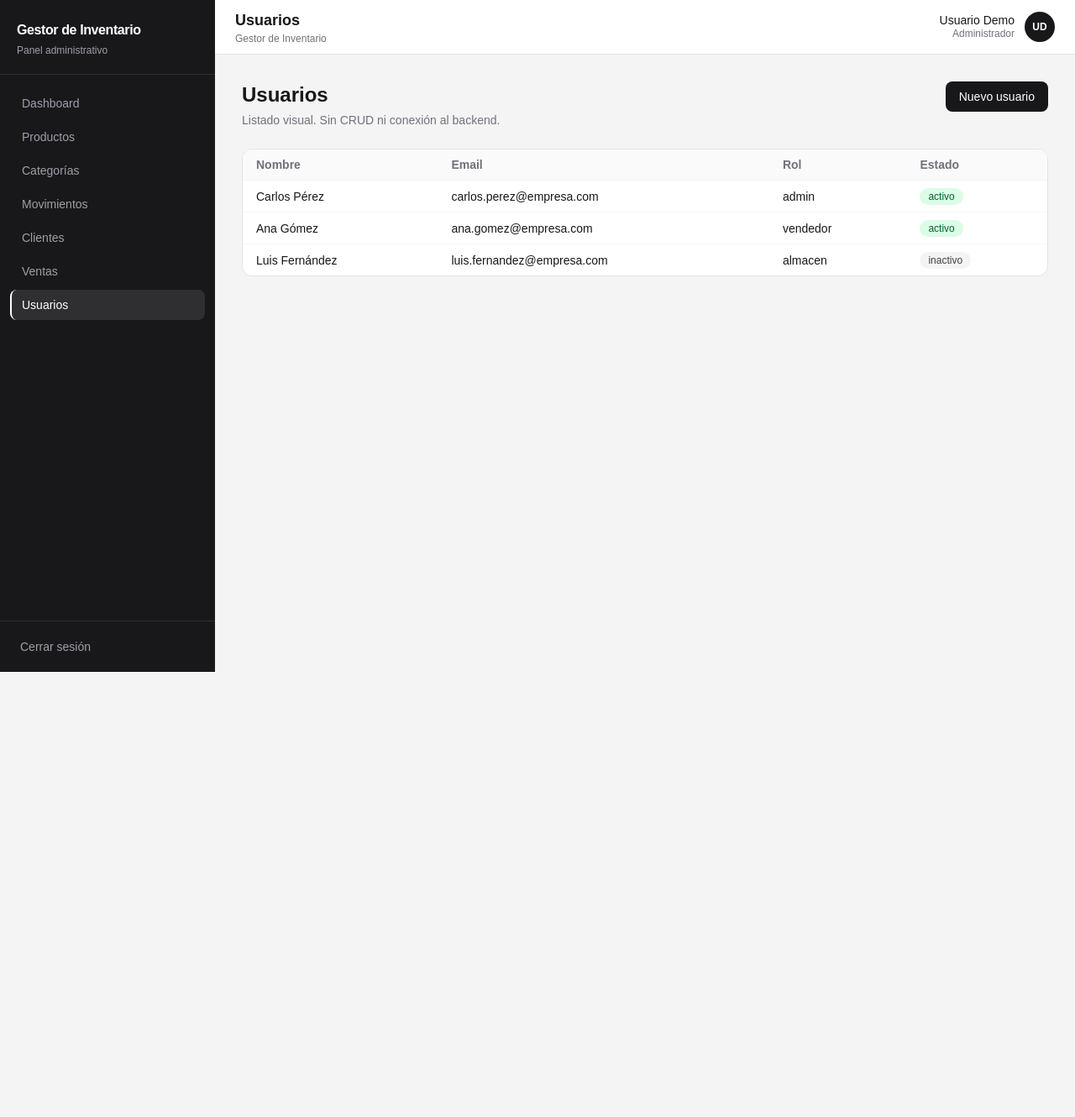
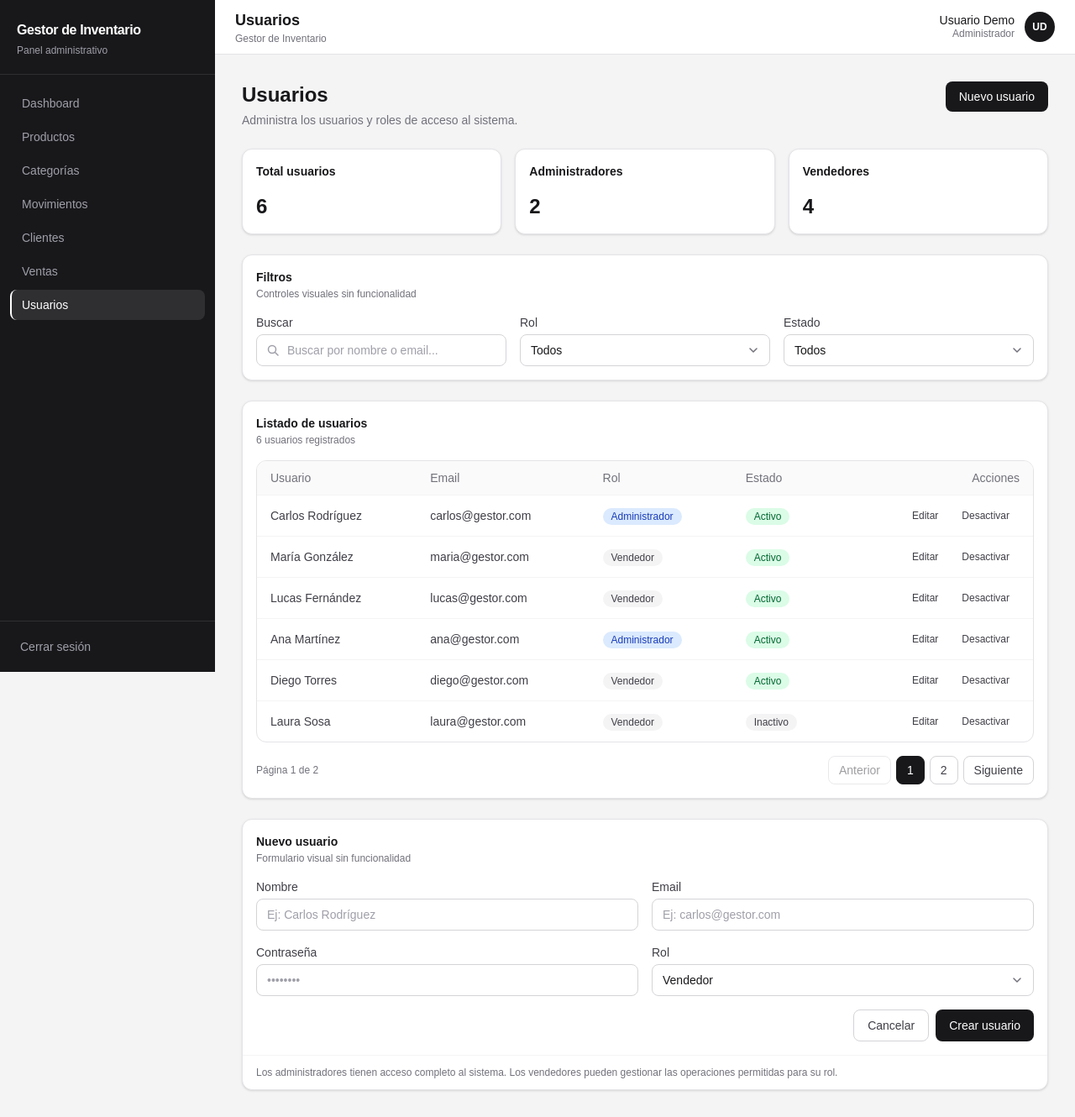
Before and after one commit to Maxii34/Gestor-Inventario, a Next.js app: page /usuarios in a window 1280 px wide. Shown: the whole page at 84% size. Before the commit the page ends 800 px from the top, so only its background shows below. Built offline with nearby package versions, Linux system fonts and the light colour scheme.

Commit message:
feat: crear pantalla visual de usuarios

```diff
--- a/src/app/(app)/usuarios/page.tsx
+++ b/src/app/(app)/usuarios/page.tsx
@@ -1,37 +1,180 @@
-import { PageHeader, Button, Badge } from '@/components';
-import { MOCK_USUARIOS } from '@/mocks';
+'use client';
+
+import {
+  Badge,
+  Button,
+  Card,
+  FormField,
+  Input,
+  PageHeader,
+  Pagination,
+  SearchInput,
+  Select,
+  Table,
+  type TableColumn,
+} from '@/components';
+import { MOCK_USUARIOS, MOCK_USUARIOS_RESUMEN } from '@/mocks';
+import type { RolUsuario, Usuario } from '@/types';
+
+const RESUMEN_ITEMS = [
+  { id: 'total', titulo: 'Total usuarios', valor: MOCK_USUARIOS_RESUMEN.total },
+  { id: 'admins', titulo: 'Administradores', valor: MOCK_USUARIOS_RESUMEN.administradores },
+  { id: 'vendedores', titulo: 'Vendedores', valor: MOCK_USUARIOS_RESUMEN.vendedores },
+];
+
+const ROL_OPCIONES = [
+  { value: 'todos', label: 'Todos' },
+  { value: 'admin', label: 'Administrador' },
+  { value: 'vendedor', label: 'Vendedor' },
+];
+
+const ESTADO_OPCIONES = [
+  { value: 'todos', label: 'Todos' },
+  { value: 'activos', label: 'Activos' },
+  { value: 'inactivos', label: 'Inactivos' },
+];
+
+const NUEVO_USUARIO_ROL_OPCIONES = [
+  { value: 'admin', label: 'Administrador' },
+  { value: 'vendedor', label: 'Vendedor' },
+];
+
+const ROL_VISUAL: Record<RolUsuario, { etiqueta: string; tono: 'info' | 'neutral' }> = {
+  admin: { etiqueta: 'Administrador', tono: 'info' },
+  vendedor: { etiqueta: 'Vendedor', tono: 'neutral' },
+  almacen: { etiqueta: 'Almacén', tono: 'neutral' },
+};
+
+const USUARIO_COLUMNAS: TableColumn<Usuario>[] = [
+  { key: 'nombre', header: 'Usuario' },
+  { key: 'email', header: 'Email' },
+  {
+    key: 'rol',
+    header: 'Rol',
+    render: (row) => {
+      const visual = ROL_VISUAL[row.rol];
+      return <Badge tone={visual.tono}>{visual.etiqueta}</Badge>;
+    },
+  },
+  {
+    key: 'estado',
+    header: 'Estado',
+    render: (row) => (
+      <Badge tone={row.estado === 'activo' ? 'success' : 'neutral'}>
+        {row.estado === 'activo' ? 'Activo' : 'Inactivo'}
+      </Badge>
+    ),
+  },
+  {
+    key: 'acciones',
+    header: 'Acciones',
+    align: 'right',
+    render: (row) => (
+      <span className="inline-flex gap-1">
+        <Button type="button" variant="ghost" size="sm" aria-label={`Editar ${row.nombre}`}>
+          Editar
+        </Button>
+        <Button type="button" variant="ghost" size="sm" aria-label={`Desactivar ${row.nombre}`}>
+          Desactivar
+        </Button>
+      </span>
+    ),
+  },
+];
 
 export default function UsuariosPage() {
   return (
     <>
       <PageHeader
         title="Usuarios"
-        description="Listado visual. Sin CRUD ni conexión al backend."
-        actions={<Button>Nuevo usuario</Button>}
+        description="Administra los usuarios y roles de acceso al sistema."
+        actions={
+          <Button type="button" className="w-full sm:w-auto">
+            Nuevo usuario
+          </Button>
+        }
       />
-      <div className="overflow-hidden rounded-xl border border-zinc-200 bg-white">
-        <table className="w-full text-left text-sm">
-          <thead className="bg-zinc-50 text-zinc-500">
-            <tr>
-              <th className="px-4 py-2">Nombre</th>
-              <th className="px-4 py-2">Email</th>
-              <th className="px-4 py-2">Rol</th>
-              <th className="px-4 py-2">Estado</th>
-            </tr>
-          </thead>
-          <tbody>
-            {MOCK_USUARIOS.map((u) => (
-              <tr key={u.id} className="border-t border-zinc-100">
-                <td className="px-4 py-2">{u.nombre}</td>
-                <td className="px-4 py-2">{u.email}</td>
-                <td className="px-4 py-2">{u.rol}</td>
-                <td className="px-4 py-2">
-                  <Badge tone={u.estado === 'activo' ? 'success' : 'neutral'}>{u.estado}</Badge>
-                </td>
-              </tr>
-            ))}
-          </tbody>
-        </table>
+
+      <div className="flex flex-col gap-4 md:gap-6">
+        <div className="grid grid-cols-1 gap-4 sm:grid-cols-3">
+          {RESUMEN_ITEMS.map((item) => (
+            <Card key={item.id} title={item.titulo}>
+              <p className="text-2xl font-bold text-zinc-900">{item.valor}</p>
+            </Card>
+          ))}
+        </div>
+
+        <Card title="Filtros" subtitle="Controles visuales sin funcionalidad">
+          <div className="grid grid-cols-1 gap-4 sm:grid-cols-2 lg:grid-cols-3">
+            <SearchInput
+              id="buscar-usuario"
+              label="Buscar"
+              placeholder="Buscar por nombre o email..."
+              value=""
+              onChange={() => undefined}
+            />
+            <Select label="Rol" defaultValue="todos" options={ROL_OPCIONES} />
+            <Select label="Estado" defaultValue="todos" options={ESTADO_OPCIONES} />
+          </div>
+        </Card>
+
+        <Card title="Listado de usuarios" subtitle="6 usuarios registrados">
+          <Table
+            columns={USUARIO_COLUMNAS}
+            data={MOCK_USUARIOS}
+            getRowKey={(row) => row.id}
+            emptyMessage="Sin usuarios para mostrar."
+          />
+          <div className="mt-4 flex flex-col items-center justify-between gap-3 sm:flex-row">
+            <p className="text-xs text-zinc-500">Página 1 de 2</p>
+            <Pagination page={1} totalPages={2} onPageChange={() => undefined} />
+          </div>
+        </Card>
+
+        <Card
+          title="Nuevo usuario"
+          subtitle="Formulario visual sin funcionalidad"
+          footer={
+            <p className="text-xs text-zinc-500">
+              Los administradores tienen acceso completo al sistema. Los vendedores
+              pueden gestionar las operaciones permitidas para su rol.
+            </p>
+          }
+        >
+          <div className="grid grid-cols-1 gap-4 md:grid-cols-2">
+            <FormField label="Nombre" htmlFor="usuario-nombre">
+              <Input id="usuario-nombre" placeholder="Ej: Carlos Rodríguez" />
+            </FormField>
+            <FormField label="Email" htmlFor="usuario-email">
+              <Input
+                id="usuario-email"
+                type="email"
+                placeholder="Ej: carlos@gestor.com"
+              />
+            </FormField>
+            <FormField label="Contraseña" htmlFor="usuario-password">
+              <Input
+                id="usuario-password"
+                type="password"
+                placeholder="••••••••"
+                autoComplete="new-password"
+              />
+            </FormField>
+            <FormField label="Rol" htmlFor="usuario-rol">
+              <Select
+                id="usuario-rol"
+                defaultValue="vendedor"
+                options={NUEVO_USUARIO_ROL_OPCIONES}
+              />
+            </FormField>
+          </div>
+          <div className="mt-4 flex flex-col-reverse gap-2 sm:flex-row sm:justify-end">
+            <Button type="button" variant="outline">
+              Cancelar
+            </Button>
+            <Button type="button">Crear usuario</Button>
+          </div>
+        </Card>
       </div>
     </>
   );
--- a/src/mocks/usuarios.mock.ts
+++ b/src/mocks/usuarios.mock.ts
@@ -3,26 +3,63 @@ import { Usuario } from '@/types';
 export const MOCK_USUARIOS: Usuario[] = [
   {
     id: 'usr-1',
-    nombre: 'Carlos Pérez',
-    email: 'carlos.perez@empresa.com',
+    nombre: 'Carlos Rodríguez',
+    email: 'carlos@gestor.com',
     rol: 'admin',
     estado: 'activo',
-    ultimoAcceso: '2026-03-02 09:00',
+    ultimoAcceso: '2026-09-09 09:00',
   },
   {
     id: 'usr-2',
-    nombre: 'Ana Gómez',
-    email: 'ana.gomez@empresa.com',
+    nombre: 'María González',
+    email: 'maria@gestor.com',
     rol: 'vendedor',
     estado: 'activo',
-    ultimoAcceso: '2026-03-02 14:00',
+    ultimoAcceso: '2026-09-09 08:30',
   },
   {
     id: 'usr-3',
-    nombre: 'Luis Fernández',
-    email: 'luis.fernandez@empresa.com',
-    rol: 'almacen',
+    nombre: 'Lucas Fernández',
+    email: 'lucas@gestor.com',
+    rol: 'vendedor',
+    estado: 'activo',
+    ultimoAcceso: '2026-09-08 17:45',
+  },
+  {
+    id: 'usr-4',
+    nombre: 'Ana Martínez',
+    email: 'ana@gestor.com',
+    rol: 'admin',
+    estado: 'activo',
+    ultimoAcceso: '2026-09-08 10:15',
+  },
+  {
+    id: 'usr-5',
+    nombre: 'Diego Torres',
+    email: 'diego@gestor.com',
+    rol: 'vendedor',
+    estado: 'activo',
+    ultimoAcceso: '2026-09-07 13:20',
+  },
+  {
+    id: 'usr-6',
+    nombre: 'Laura Sosa',
+    email: 'laura@gestor.com',
+    rol: 'vendedor',
     estado: 'inactivo',
-    ultimoAcceso: '2026-02-20 16:30',
+    ultimoAcceso: '2026-08-28 16:05',
   },
 ];
+
+export interface ResumenUsuarios {
+  total: number;
+  administradores: number;
+  vendedores: number;
+}
+
+// Resumen global fijo. Dato mock: no se calcula en tiempo de ejecución.
+export const MOCK_USUARIOS_RESUMEN: ResumenUsuarios = {
+  total: 6,
+  administradores: 2,
+  vendedores: 4,
+};
```
